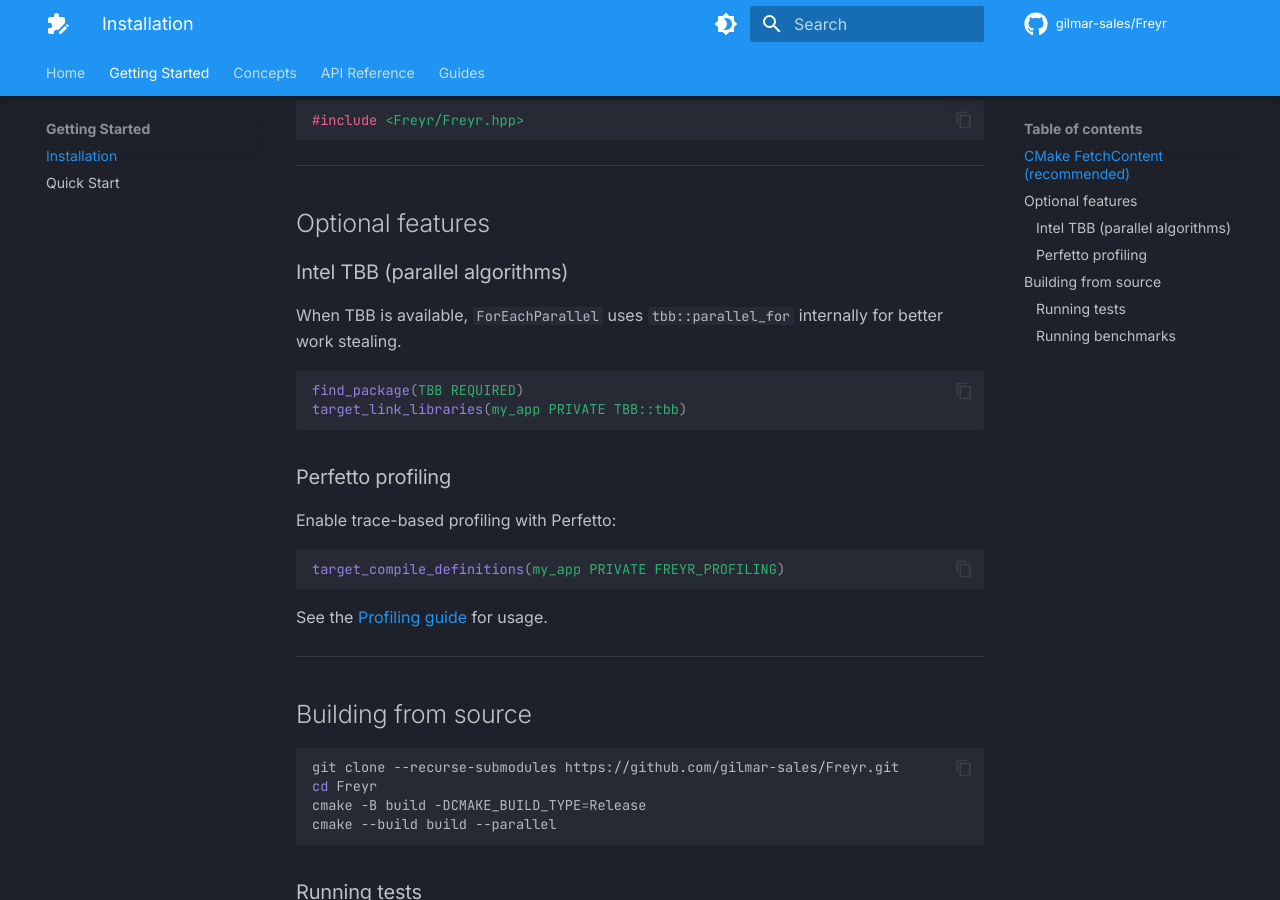
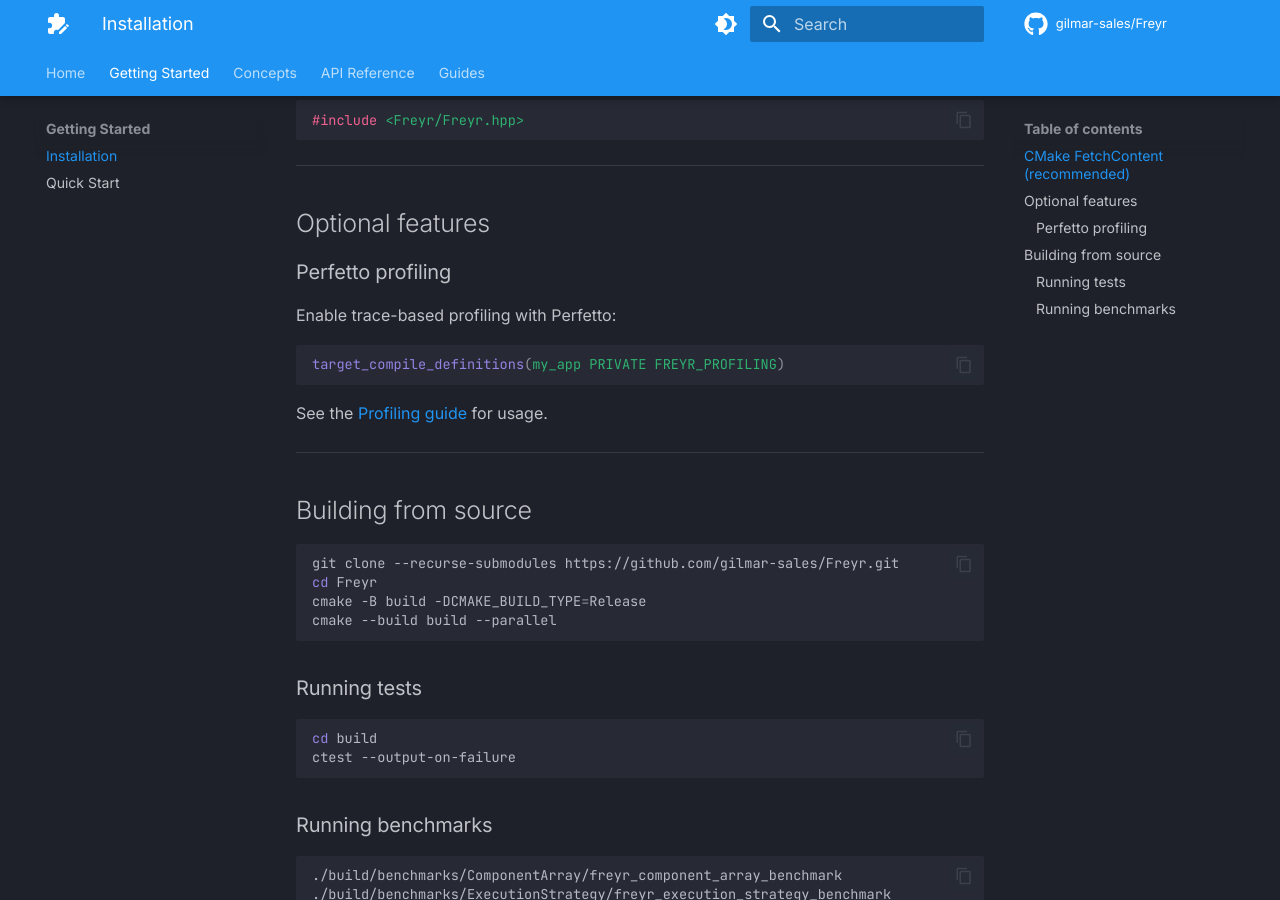
Before and after one commit to gilmar-sales/Freyr, an MkDocs documentation site: the page built from docs/getting-started/installation.md, in a window 1280 px wide and 900 px high, scrolled down 641 px. Built offline with MkDocs 1.6.1 and Material for MkDocs 9.7.7, drawn with Linux system fonts in a browser that asks for light colours; comment, search, counter and statistics services are not loaded.

Commit message:
Removing IntelTBB usage and removing unordered_map usage

````diff
--- a/CMakeLists.txt
+++ b/CMakeLists.txt
@@ -92,18 +92,14 @@
         PUBLIC
         <cstdint>
         <bitset>
-        <any>
         <functional>
-        <unordered_map>
         <list>
         <vector>
-        <queue>
         <mutex>
         <memory>
         <thread>
         <type_traits>
         <condition_variable>
         <utility>
-        <execution>
         <Freyr/Pch.hpp>
 )
--- a/docs/getting-started/installation.md
+++ b/docs/getting-started/installation.md
@@ -35,15 +35,6 @@
 
 ## Optional features
 
-### Intel TBB (parallel algorithms)
-
-When TBB is available, `ForEachParallel` uses `tbb::parallel_for` internally for better work stealing.
-
-```cmake
-find_package(TBB REQUIRED)
-target_link_libraries(my_app PRIVATE TBB::tbb)
-```
-
 ### Perfetto profiling
 
 Enable trace-based profiling with Perfetto:
````
Also changed, not shown: README.md (+0 -2 lines), 4 other files.
